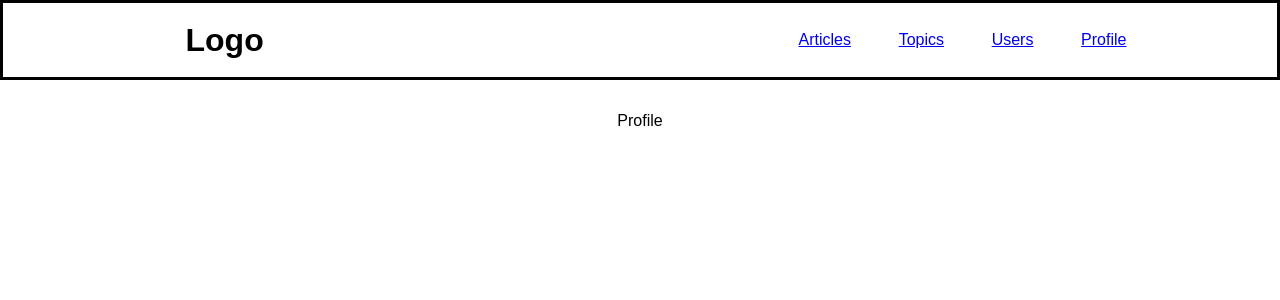
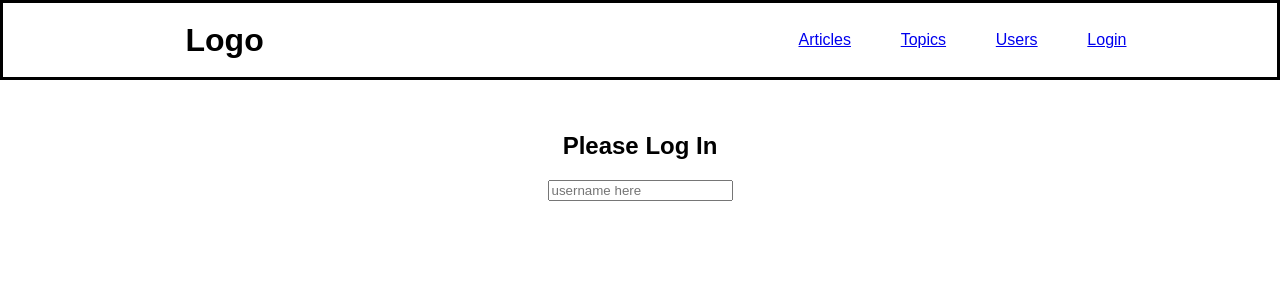
Before and after one commit to E-Randz/NC-News-FE, a React (Create React App) app: page /profile in a window 1280 px wide. Shown: the top 300 px of the page. Built offline with nearby package versions, Linux system fonts and the light colour scheme.

Commit message:
auth route

```diff
--- a/src/App.jsx
+++ b/src/App.jsx
@@ -9,17 +9,20 @@ import User from './components/User';
 import Profile from './components/Profile';
 import Articles from './components/Articles';
 import Article from './components/Article';
+import Auth from './components/Auth';
 
 
 
 class App extends Component {
   state = {
-    currentUser: null,
+    user: null,
   }
   render() {
+    const { user } = this.state;
     return (
       <div className="App">
-        <Header />
+        <Header user={user}/>
+        <Auth user={user} setUser={this.setUser} >
           <Router className="App-page">
             <Home path='/'/>
             <Articles path='/articles' />
@@ -30,8 +33,15 @@ class App extends Component {
             <User path='/users/:username' />
             <Profile path='/profile'/>
           </Router>
+        </Auth>
       </div>
     );
+  }
+  setUser = (user) => {
+    console.log(user, '<===setuser')
+    this.setState({
+      user,
+    })
   }
 }
 
--- /dev/null
+++ b/src/components/Auth.jsx
@@ -0,0 +1,51 @@
+import React, { Component } from 'react';
+import { getUserByUsername } from '../utils';
+
+class Auth extends Component {
+  state = {
+    username: '',
+    userErr: '',
+    userLoading: false,
+  }
+  render() {
+    const { user, children } = this.props;
+    const { username } = this.state;
+    return (
+      user ? children :
+      <div className='Login-page'>
+        <h2>Please Log In</h2>
+        <form onSubmit={this.handleSubmit}>
+          <input value={username} name='username' placeholder='username here' onChange={this.handleChange} type="text"/>
+        </form>
+      </div>
+    );
+  }
+  handleChange = (e) => {
+    const { value, name } = e.target;
+    this.setState({
+      [name]: value,
+      userErr: null,
+    })
+  }
+  handleSubmit = (e) => {
+    e.preventDefault();
+    const { setUser } = this.props;
+    const { username } = this.state;
+    this.setState({
+      userLoading: true,
+    })
+    getUserByUsername(username)
+      .then(({ user }) => {
+        console.log(user);
+        setUser(user)
+      })
+      .catch(err => {
+        this.setState({
+          userErr: err,
+          userLoading: false,
+        })
+      })
+  }
+}
+
+export default Auth;
--- a/src/components/Header.jsx
+++ b/src/components/Header.jsx
@@ -3,12 +3,12 @@ import '../styles/Header.css'
 import Logo from './Logo';
 import Nav from './Nav';
 
-
-const Header = () => {
+const Header = (props) => {
+  const { user } = props;
   return (
     <div className='App-header'>
       <Logo />
-      <Nav />
+      <Nav user={user}/>
     </div>
    );
 }
--- a/src/components/Nav.jsx
+++ b/src/components/Nav.jsx
@@ -5,13 +5,22 @@ import { Link } from '@reach/router'
 class Nav extends Component {
   state = {  }
   render() {
+    const { user } = this.props;
     return (
       <div className='Header-nav'>
         <ul className='Nav-list'>
           <li className='Nav-item'><Link to='/'>Articles</Link></li>
           <li className='Nav-item'><Link to='/topics'>Topics</Link></li>
           <li className='Nav-item'><Link to='/users'>Users</Link></li>
-          <li className='Nav-item'><Link to='/profile'>Profile</Link></li>
+          <li className='Nav-item'>
+
+              <Link to='/profile'>
+                {user ? user.username : 'Login'}
+              </Link>
+              <span className='User-img'>
+               {user && <img src={user.avatar_url} alt='user avatar'/>}
+              </span>
+          </li>
         </ul>
       </div>
     );
--- a/src/styles/Nav.css
+++ b/src/styles/Nav.css
@@ -5,6 +5,7 @@
   justify-content: space-between;
   padding-right: 2em;
 }
-.Nav-item {
-
+.User-img {
+  width: 1em;
+  overflow: hidden;
 }
--- a/src/utils/index.js
+++ b/src/utils/index.js
@@ -24,7 +24,6 @@ export const fetchTopics = async (article_id) => {
     const { data: { topics } } = await axios.get(url)
     return topics;
   } catch(err) {
-    console.log(err);
     return err;
   }
 }
@@ -34,3 +33,9 @@ export const fetchUsers = async () => {
   const { data: { users } } = await axios.get(url)
   return users;
 }
+
+export const getUserByUsername = async (username) => {
+  const url = `${BASE_URL}/users/${username}`;
+  const { data } = await axios.get(url)
+  return data;
+}
```
Lines whose indentation alone changed are shown as unchanged.
